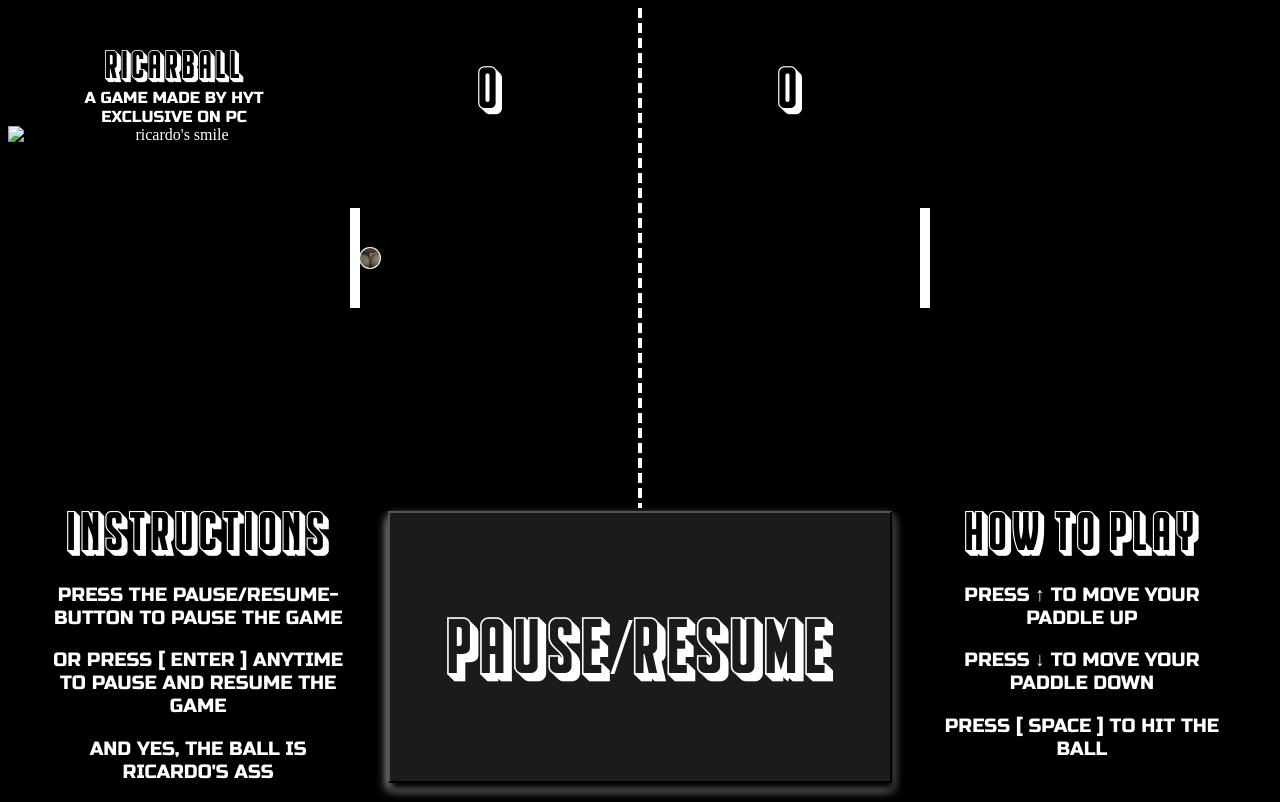
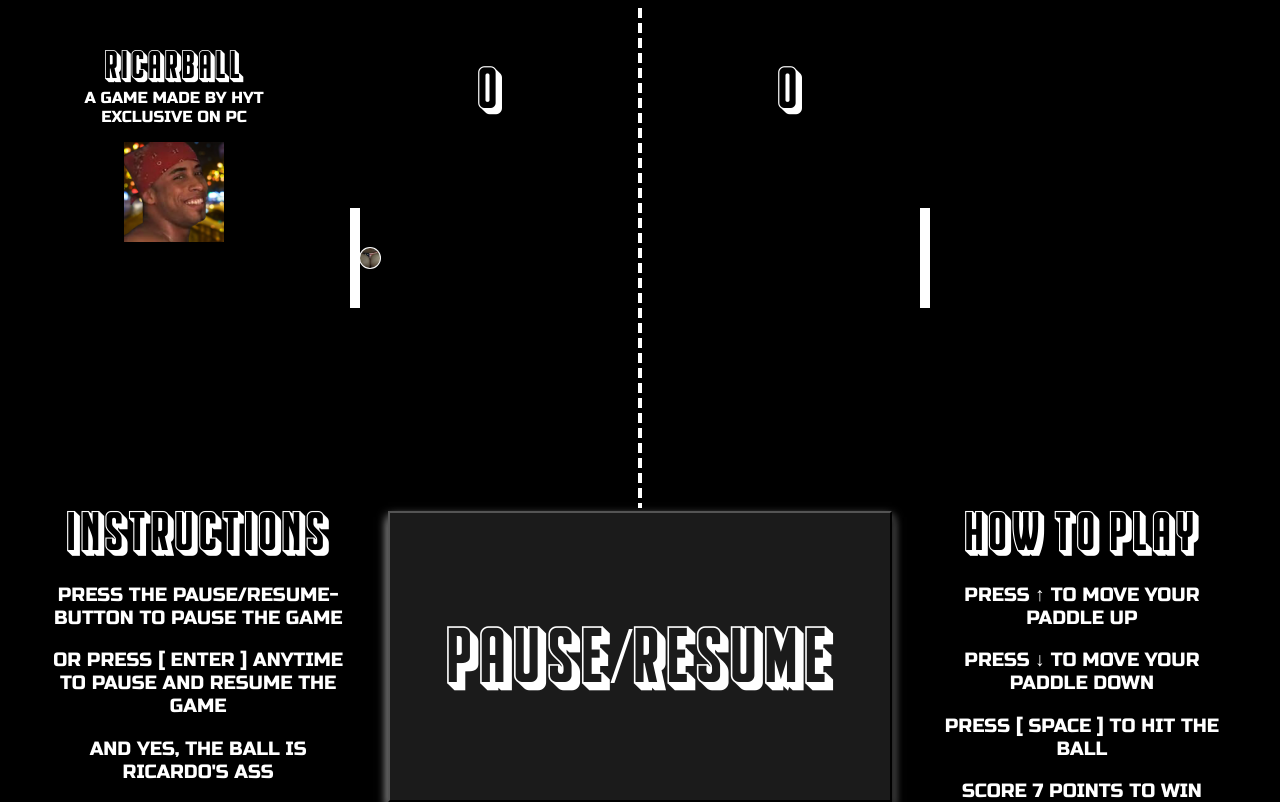
Before and after one commit to yeatin/ricarball, a plain HTML site: page index.html in a window 1280 px wide. Drawn offline with Linux system fonts and the light colour scheme.

Commit message:
changed link pic, added ricardo pic, modified instructions

```diff
--- a/index.html
+++ b/index.html
@@ -6,7 +6,7 @@
     <meta name="viewport" content="width=device-width, initial-scale=1.0">
     <title>RICARBALL</title>
     <link rel="stylesheet" href="./style.css">
-    <link rel="icon" href="./link.jpg">
+    <link rel="icon" href="./imgs/link.jpg">
 </head>
 
 <body>
@@ -15,7 +15,7 @@
             <p>RICARBALL</p>
             <p>A GAME MADE BY HYT</p>
             <p>EXCLUSIVE ON PC</p>
-            <img src="" alt="ricardo's smile">
+            <img src="./imgs/logo.jpg" alt="" width='100' height='100'>
         </div>
         <canvas class='box' id='canvas' width='600' height='500'></canvas>
         <div class='box'></div>
@@ -33,6 +33,7 @@
             <p class='right'>PRESS ↑ TO MOVE YOUR PADDLE UP</p>
             <p class='right'>PRESS ↓ TO MOVE YOUR PADDLE DOWN</p>
             <p class='right'>PRESS [ SPACE ] TO HIT THE BALL</p>
+            <p class='right'>SCORE 7 POINTS TO WIN</p>
         </div>
     </div>
     <script type='text/javascript' src="./script.js"></script>
--- a/script.js
+++ b/script.js
@@ -134,7 +134,7 @@ drawGameover = () => {
     if (isGameover) {
         // draw the background
         ctx.fillStyle = 'rgb(88, 85, 85)';
-        ctx.fillRect(30 , c.height / 4, c.width - 60, c.height - c.height / 3);
+        ctx.fillRect(30, c.height / 4, c.width - 60, c.height - c.height / 3);
         // draw the title
         ctx.font = `6em ${font}`;
         ctx.fillStyle = 'white';
--- a/style.css
+++ b/style.css
@@ -55,6 +55,9 @@ h1 {
     margin: 1em 0 0 0;
 }
 
+.box > img {
+    margin: 1em auto;
+}
 
 .box2 {
     flex: 1;
```
Also changed, not shown: imgs/link.jpg, imgs/logo.jpg (added).
